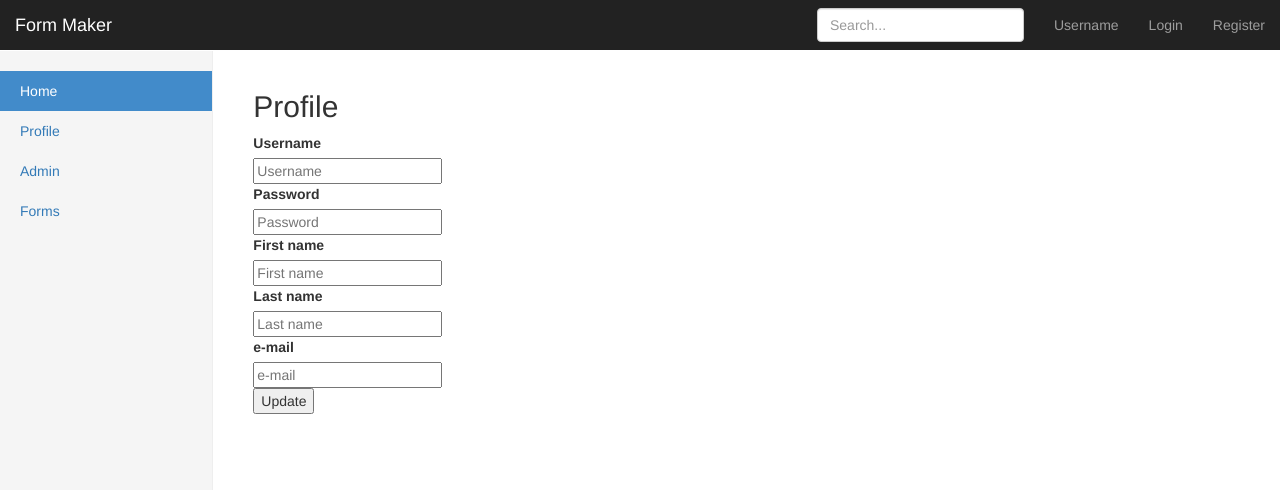
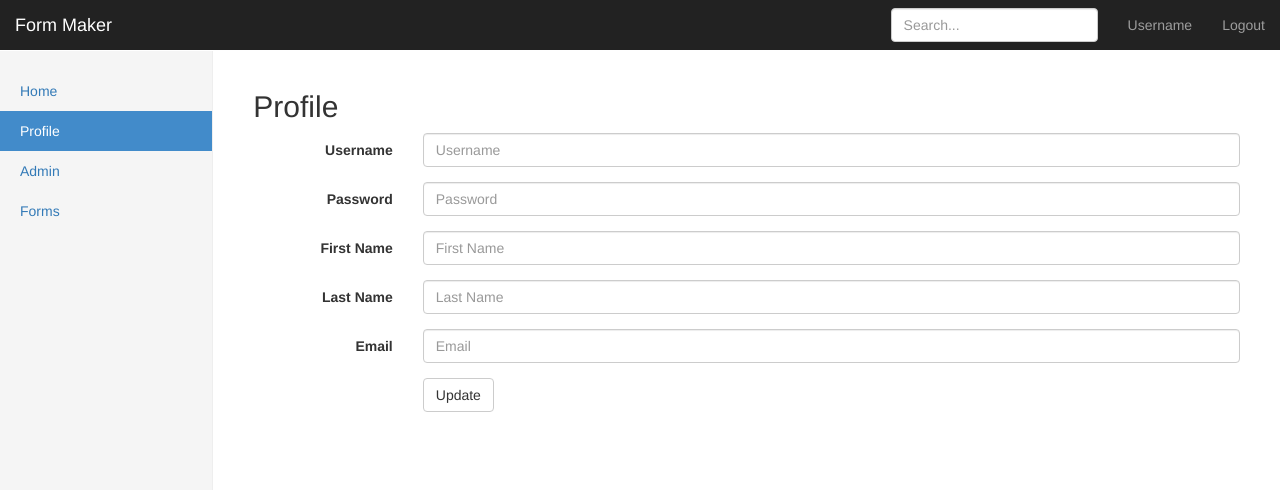
Before and after one commit to sanjanamanoj/WebDevSpring2016, a website: page public/assignment/profile.html in a window 1280 px wide. Drawn offline with nearby package versions, Linux system fonts and the light colour scheme.

Commit message:
made changes to forms

```diff
--- a/public/assignment/profile.html
+++ b/public/assignment/profile.html
@@ -35,46 +35,40 @@
 <body>
 <div class="col-sm-50 col-sm-offset-3 col-md-10 col-md-offset-2 main">
     <h2>Profile</h2>
-    <form >
-
-        <div>
-            <label>Username</label>
-            <div>
-                <input type="email"  placeholder="Username">
+    <form class="form-horizontal">
+        <div class="form-group">
+            <label for="inputEmail3" class="col-sm-2 control-label">Username</label>
+            <div class="col-sm-10">
+                <input type="text" class="form-control" id="inputEmail3" placeholder="Username">
             </div>
         </div>
-
-        <div>
-            <label>Password</label>
-            <div>
-                <input type="password"  placeholder="Password">
+        <div class="form-group">
+            <label for="inputPassword3" class="col-sm-2 control-label">Password</label>
+            <div class="col-sm-10">
+                <input type="password" class="form-control" id="inputPassword3" placeholder="Password">
             </div>
         </div>
-
-        <div>
-            <label>First name</label>
-            <div>
-                <input type="text" placeholder="First name">
+        <div class="form-group">
+            <label for="inputEmail3" class="col-sm-2 control-label">First Name</label>
+            <div class="col-sm-10">
+                <input type="text" class="form-control" id="inputEmail3" placeholder="First Name">
             </div>
         </div>
-
-        <div>
-            <label> Last name</label>
-            <div>
-                <input type="text" placeholder="Last name">
+        <div class="form-group">
+            <label for="inputEmail3" class="col-sm-2 control-label">Last Name</label>
+            <div class="col-sm-10">
+                <input type="text" class="form-control" id="inputEmail3" placeholder="Last Name">
             </div>
         </div>
-
-        <div>
-            <label>e-mail</label>
-            <div>
-                <input type="email" placeholder="e-mail">
+        <div class="form-group">
+            <label for="inputEmail3" class="col-sm-2 control-label">Email</label>
+            <div class="col-sm-10">
+                <input type="email" class="form-control" id="inputEmail3" placeholder="Email">
             </div>
         </div>
-
-        <div>
-            <div >
-                <button type="submit">Update</button>
+        <div class="form-group">
+            <div class="col-sm-offset-2 col-sm-10">
+                <button type="submit" class="btn btn-default">Update</button>
             </div>
         </div>
 
@@ -95,8 +89,8 @@
         <div id="navbar" class="navbar-collapse collapse">
             <ul class="nav navbar-nav navbar-right">
                 <li><a href="#">Username</a></li>
-                <li><a href="login.html">Login</a></li>
-                <li><a href="register.html">Register</a></li>
+                <li><a href="#">Logout</a></li>
+
 
             </ul>
             <form class="navbar-form navbar-right">
@@ -110,8 +104,8 @@
     <div class="row">
         <div class="col-sm-3 col-md-2 sidebar">
             <ul class="nav nav-sidebar">
-                <li class="active"><a href="home.html">Home<span class="sr-only">(current)</span></a></li>
-                <li><a href="profile.html">Profile</a></li>
+                <li><a href="home.html">Home<span class="sr-only">(current)</span></a></li>
+                <li class="active"><a href="profile.html">Profile</a></li>
                 <li><a href="admin.html">Admin</a></li>
                 <li><a href="forms.html">Forms</a></li>
             </ul>
```
Also changed, not shown: public/assignment/admin.html (+2 -2 lines), public/assignment/form-fields.html (+76 -7 lines), public/assignment/forms.html (+5 -8 lines), public/assignment/home.html (+3 -2 lines), public/assignment/login.html (+7 -14 lines), public/assignment/register.html (+31 -39 lines).
